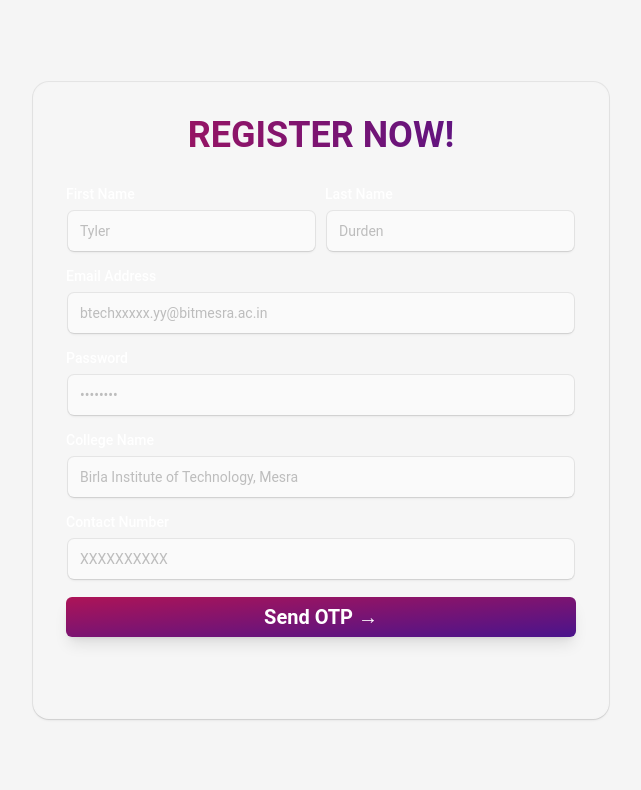
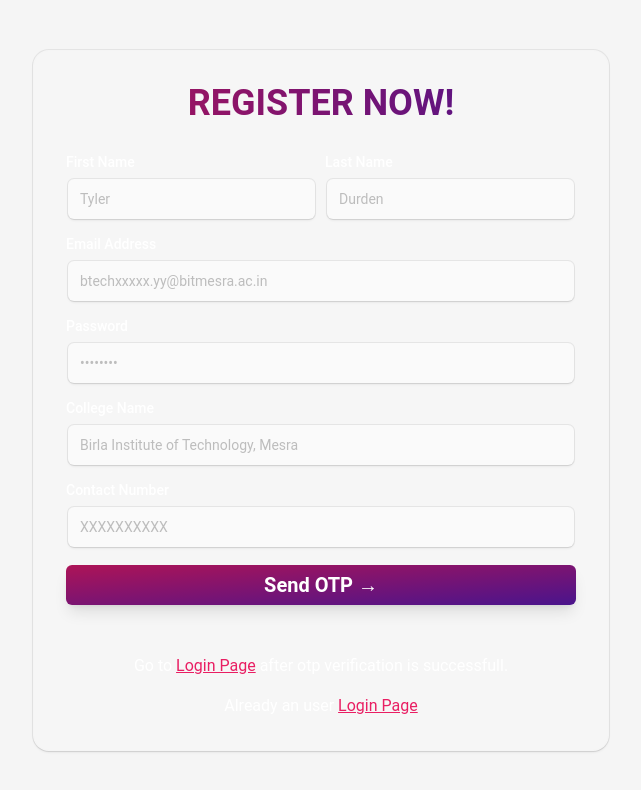
Before and after one commit to anish-k-mishra/PANTHEON_2024, a Next.js app: page /sign-up in a window 1280 px wide. Shown: the top 790 px of the page, without its empty margins (319-960 px from the left). Built offline with nearby package versions, Linux system fonts and the light colour scheme.

Commit message:
login and signup form addons

```diff
--- a/src/components/Login.jsx
+++ b/src/components/Login.jsx
@@ -146,6 +146,12 @@ export function Login() {
         )}
         <div className="bg-gradient-to-r from-transparent via-neutral-300 to-transparent my-4 h-[1px] w-full" />
       </form>
+      <p className="text-center text-white mt-4">
+        Not registerd yet?{" "}
+        <a href="/create" className="text-pink-500 underline">
+          Register Here
+        </a>{" "}
+      </p>
     </div>
   );
 }
--- a/src/components/SignUp.jsx
+++ b/src/components/SignUp.jsx
@@ -203,6 +203,19 @@ export function SignUp() {
         )}
         <div className="bg-gradient-to-r from-transparent via-neutral-300 to-transparent my-4 h-[1px] w-full" />
       </form>
+      <p className="text-center text-white mt-4">
+        Go to{" "}
+        <a href="/sign-in" className="text-pink-500 underline">
+          Login Page
+        </a>{" "}
+        after otp verification is successfull.
+      </p>
+      <p className="text-center text-white mt-4">
+        Already an user{" "}
+        <a href="/sign-in" className="text-pink-500 underline">
+          Login Page
+        </a>{" "}
+      </p>
     </div>
   );
 }
```
